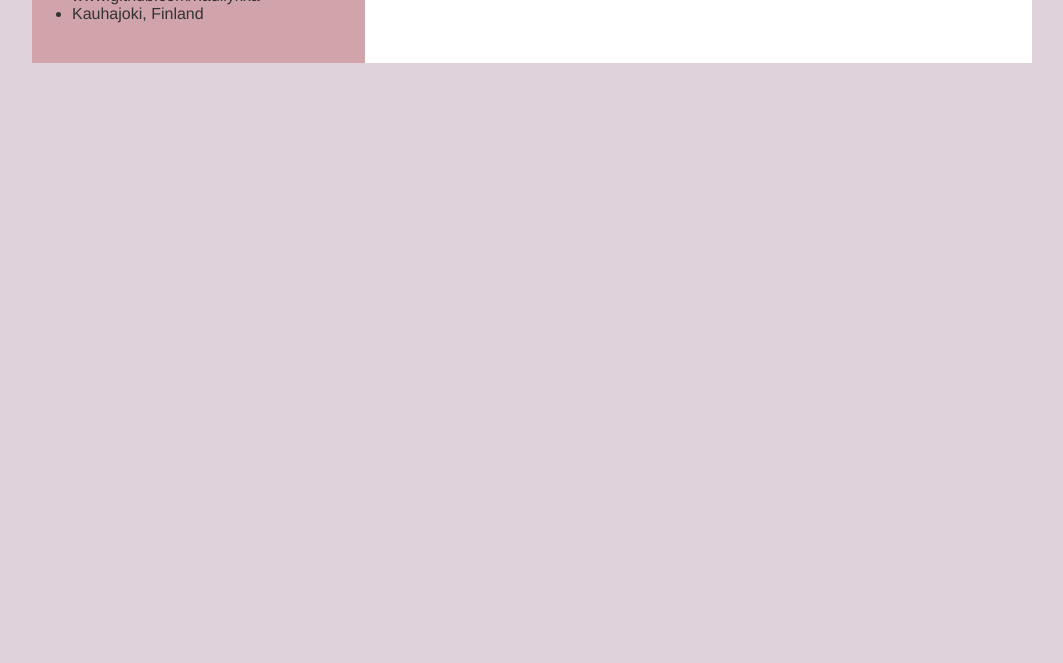
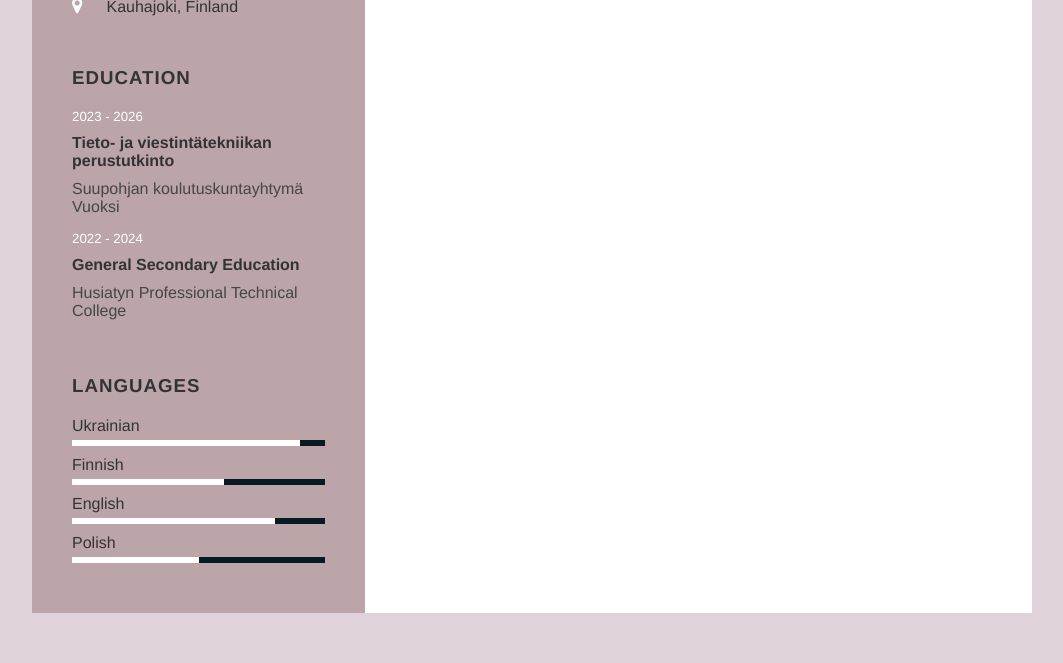
Before and after one commit to nadiiykka/Portfolio, a plain HTML site: page index.html in a window 1280 px wide. Shown: the part 579-1242 px from the top of the page, without its empty margins (108-1171 px from the left). Before the commit the page ends 800 px from the top, so only its background shows below. Drawn offline with Linux system fonts and the light colour scheme; files whose address does not match are found by name.

Commit message:
Left side Ready!

```diff
--- a/index.html
+++ b/index.html
@@ -4,7 +4,9 @@
 <head>
     <meta name="viewport" content="width=device-width, initial-scale=1.0">
     <title>My resume</title>
-    <link rel="stylesheet" href="https://cdnjs.cloudflare.com/ajax/libs/font-awesome/4.7.0/css/font-awesome.css" integrity="sha512-5A8nwdMOWrSz20fDsjczgUidUBR8liPYU+WymTZP1lmY9G6Oc7HlZv156XqnsgNUzTyMefFTcsFH/tnJE/+xBg==" crossorigin="anonymous" referrerpolicy="no-referrer" />
+    <link rel="stylesheet" href="https://cdnjs.cloudflare.com/ajax/libs/font-awesome/4.7.0/css/font-awesome.css"
+        integrity="sha512-5A8nwdMOWrSz20fDsjczgUidUBR8liPYU+WymTZP1lmY9G6Oc7HlZv156XqnsgNUzTyMefFTcsFH/tnJE/+xBg=="
+        crossorigin="anonymous" referrerpolicy="no-referrer" />
     <link rel="stylesheet" type="text/css" href="style.css">
 </head>
 <bod>
@@ -12,37 +14,83 @@
         <div class="left_Side">
             <div class="profileText">
                 <div class="imgBx">
-                    <div class = "img"></div>
-                    <img src="https://static.vecteezy.com/system/resources/previews/008/302/462/original/eps10-grey-user-icon-or-logo-in-simple-flat-trendy-modern-style-isolated-on-white-background-free-vector.jpg" alt="Human"/>
+                    <div class="img"></div>
+                    <img src="C:\Users\Nadiia.Haidash\Documents\GitHub\Resume\mypicture.JPG" alt="Human" />
                 </div>
                 <h2>Haidash Nadiia<br><span>Student</span></h2>
             </div>
-                <div class = "contactInfo">
+            <div class="contactInfo">
                 <h3 class="title">Contact Info</h3>
                 <ul>
                     <li>
-                            <span class="icon"></span>
+                        <span class="icon"><i class="fa fa-phone" aria-hidden="true"></i></span>
                         <span class="text">+358404712588</span>
                     </li>
                     <li>
-                            <span class="icon"></span>
+                        <span class="icon"><i class="fa fa-envelope-o" aria-hidden="true"></i></span>
                         <span class="text">haidashnadia@gmail.com</span>
                     </li>
                     <li>
-                            <span class="icon"></span>
+                        <span class="icon"><i class="fa fa-github" aria-hidden="true"></i></span>
                         <span class="text">www.github.com/nadiiykka</span>
                     </li>
                     <li>
-                            <span class="icon"></span>
+                        <span class="icon"><i class="fa fa-map-marker" aria-hidden="true"></i></span>
                         <span class="text">Kauhajoki, Finland</span>
                     </li>
                 </ul>
             </div>
+
+            <div class="contactInfo education">
+                <h3 class="title">Education</h3>
+                <ul>
+                    <li>
+                        <h5>2023 - 2026</h5>
+                        <h4>Tieto- ja viestintätekniikan perustutkinto</h4>
+                        <h4>Suupohjan koulutuskuntayhtymä Vuoksi</h4>
+                    </li>
+                    <li>
+                        <h5>2022 - 2024</h5>
+                        <h4>General Secondary Education</h4>
+                        <h4>Husiatyn Professional Technical College</h4>
+                    </li>
+                </ul>
+            </div>
+
+            <div class="contactInfo language">
+                <h3 class="title">Languages</h3>
+                <ul>
+                    <li>
+                        <span class="text">Ukrainian</span>
+                        <span class="percent">
+                            <div style="width: 90%;"></div>
+                        </span>
+                    </li>
+                    <li>
+                        <span class="text">Finnish</span>
+                        <span class="percent">
+                            <div style="width: 60%;"></div>
+                        </span>
+                    </li>
+                    <li>
+                        <span class="text">English</span>
+                        <span class="percent">
+                            <div style="width: 80%;"></div>
+                        </span>
+                    </li>
+                    <li>
+                        <span class="text">Polish</span>
+                        <span class="percent">
+                            <div style="width: 50%;"></div>
+                        </span>
+                    </li>
+                </ul>
             </div>
         </div>
 
-        <div class="right_Side"></div>
+
+
+
     </div>
 </bod>
-
 </html>
--- a/style.css
+++ b/style.css
@@ -27,7 +27,7 @@ body {
 
 .container .left_Side {
     position: relative;
-    background: rgb(209, 163, 171);
+    background: rgb(187, 165, 169);
     padding: 40px;
     color: #333;
 }
@@ -59,7 +59,7 @@ body {
 }
 
 .profileText h2 {
-    color: #fff;
+    color: #333;
     font-size: 1.5em;
     margin-top: 20px;
     text-transform: uppercase;
@@ -73,6 +73,93 @@ body {
     font-weight: 300;
 }
 
+.title
+{
+    color: #333;
+    text-transform: uppercase;
+    font-weight: 600;
+    letter-spacing: 1px;
+    margin-bottom: 20px;
+}
+
+.contactInfo
+{
+    padding-top: 40px;
+}
+
+.contactInfo ul
+{
+    position: relative;
+}
+
+.contactInfo ul li
+{
+    position: relative;
+    list-style: none;
+    margin: 10px 0;
+    cursor: pointer;
+}
+
+.contactInfo ul li .icon
+{
+    display: inline-block;
+    width: 30px;
+    font-size: 18px;
+    color: #fff;
+}
+
+.contactInfo ul li span
+{
+    color:#333;
+    font-weight: 300;
+
+}
+
+.contactInfo.education li
+{
+ margin-bottom: 15px;
+}
+
+.contactInfo.education h5
+{
+    color:#fff;
+    font-weight: 500;
+}
+
+.contactInfo.education h4:nth-child(2)
+{
+    color: #333;
+    font-weight: 500;
+    font-weight: bold;
+    margin: 10px 0;
+}
+
+.contactInfo.education h4
+{
+    color: #464545;
+    font-weight: 300;
+}
+
+.contactInfo.language .percent
+{
+    position: relative;
+    width: 100%;
+    height: 6px;
+    background: #081921;
+    display: block;
+    margin-top: 5px;
+}
+
+.contactInfo.language .percent div
+{
+    position: absolute;
+    top: 0;
+    left: 0;
+    height: 100%;
+    background: #fff;
+}
+
+
 .container .right_Side {
     position: relative;
     background: #fff;
```
Also changed, not shown: img.jfif (deleted), mypicture.JPG (added). Lines whose indentation alone changed are shown as unchanged.
